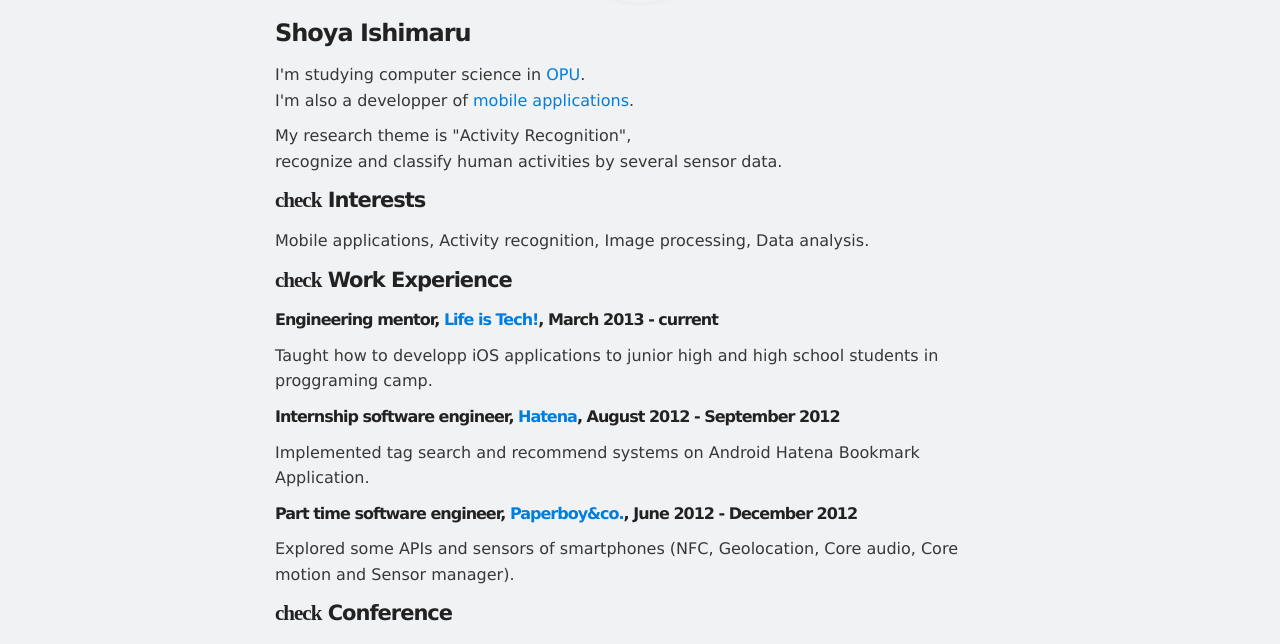
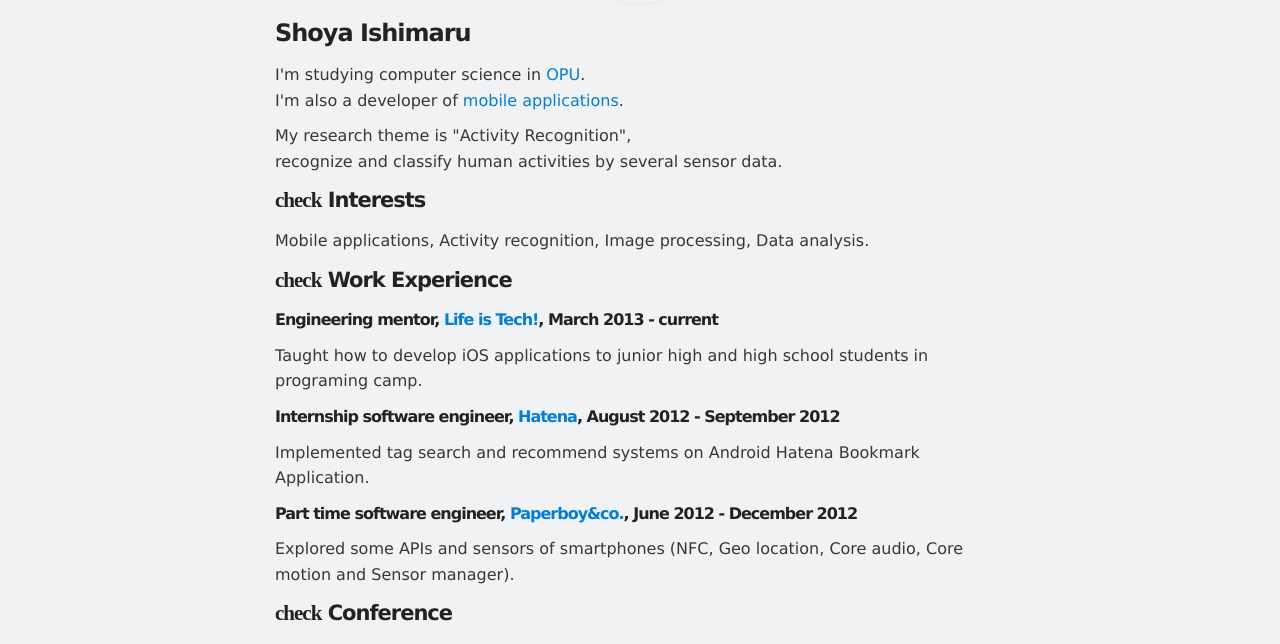
Before and after one commit to Mrk1869/source-mrk1869.github.com, a Jekyll site: the page built from en/aboutme/index.html, in a window 1280 px wide. Shown: the part 347-991 px from the top of the page. Built offline with Jekyll 4.4.1, drawn with Linux system fonts in a browser that asks for light colours; some web fonts are replaced; comment, search, counter and statistics services are not loaded.

Commit message:
Fixed circle trimming bug and typo:

```diff
--- a/assets/css/style.css
+++ b/assets/css/style.css
@@ -212,7 +212,7 @@
 }
 
 pre, code {
-    width: 100%;
+  width: 100%;
   color: #222;
   background-color: #fff;
 
@@ -743,4 +743,9 @@
       max-width:75%;
   }
 
+  .image-trimmed-by-circle{
+    padding:0px;
 }
+
+
+}
--- a/en/aboutme/index.html
+++ b/en/aboutme/index.html
@@ -10,7 +10,7 @@
 <img src="/assets/img/myglass2_ex3_mini.jpg" class="image-on-frame image-trimmed-by-circle" width="150px" alt="Shoya Ishimaru">
 <h3>Shoya Ishimaru</h3>
 <p>I'm studying computer science in <a href = "http://www.osakafu-u.ac.jp/english/index.html">OPU</a>.<br>
-I'm also a developper of <a href="/en/applications/">mobile applications</a>.</p>
+I'm also a developer of <a href="/en/applications/">mobile applications</a>.</p>
 
 <p>My research theme is "Activity Recognition",<br>
 recognize and classify human activities by several sensor data.</p>
@@ -23,14 +23,14 @@
 
 <h5>Engineering mentor, <a href="http://life-is-tech.com/">Life is Tech!</a>, March 2013 - current</h5>
 
-Taught how to developp iOS applications to junior high and high school students in proggraming camp.
+Taught how to develop iOS applications to junior high and high school students in programing camp.
 
 <h5>Internship software engineer, <a href="http://www.hatena.ne.jp/">Hatena</a>, August 2012 - September 2012</h5>
 Implemented tag search and recommend systems on Android Hatena Bookmark Application.
 
 <h5>Part time software engineer, <a href="http://www.paperboy.co.jp/">Paperboy&co.</a>, June 2012 - December 2012</h5>
 
-Explored some APIs and sensors of smartphones (NFC, Geolocation, Core audio, Core motion and Sensor manager).
+Explored some APIs and sensors of smartphones (NFC, Geo location, Core audio, Core motion and Sensor manager).
 
 <h4><span class="lsf">check</span> Conference</h4>
 
```
